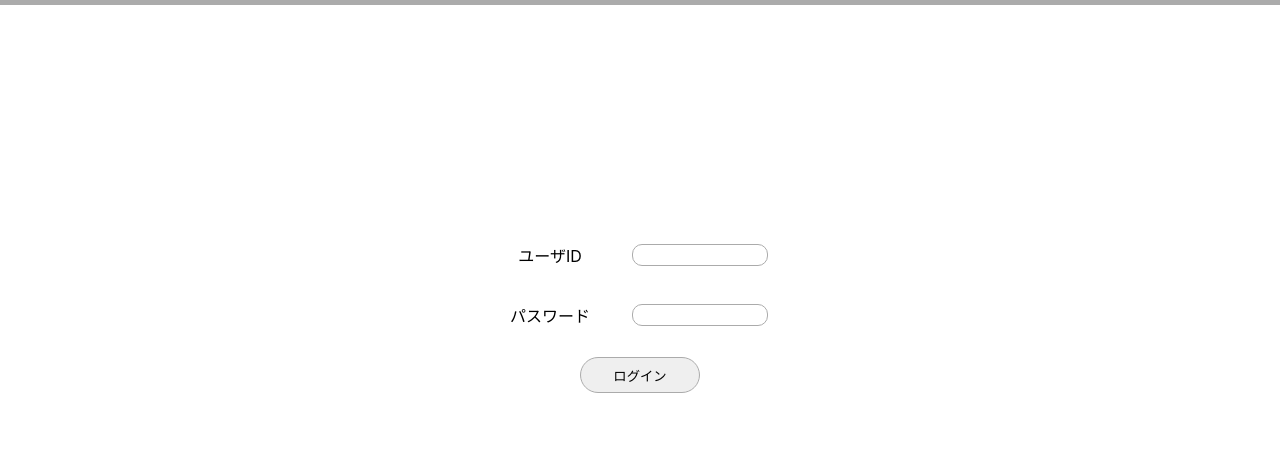
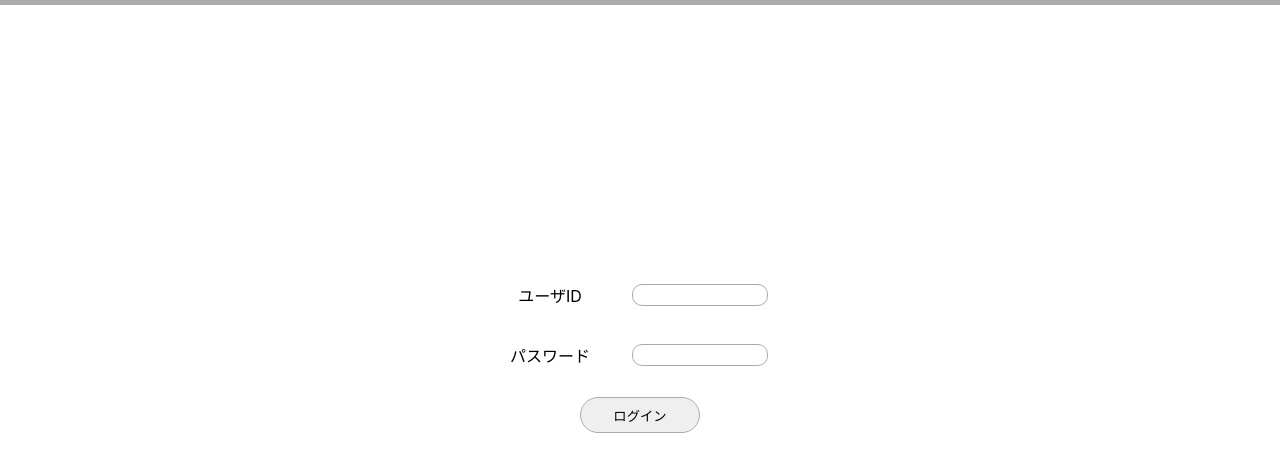
Before and after one commit to akira-c-k/ccc.io, a plain HTML site: page fe/login.html in a window 1280 px wide. Shown: the part 75-546 px from the top of the page. Drawn offline with Linux system fonts and the light colour scheme.

Commit message:
update login.html

```diff
--- a/fe/login.html
+++ b/fe/login.html
@@ -113,7 +113,7 @@
                 height: 300px;
                 justify-content: center; /*horaizontal*/
                 align-items: center; /*vertical*/
-                margin: 100px auto 0px auto;
+                margin: 180px auto 0px auto;
             }
             main .blc {
                 width: 300px;
```
